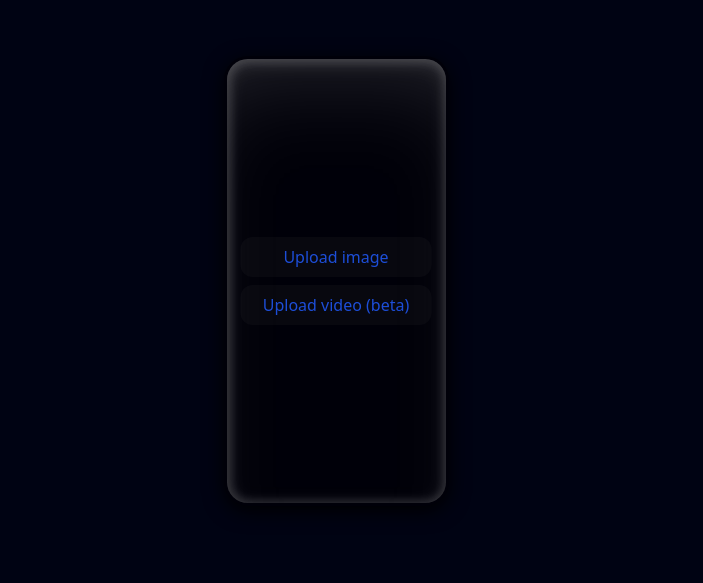
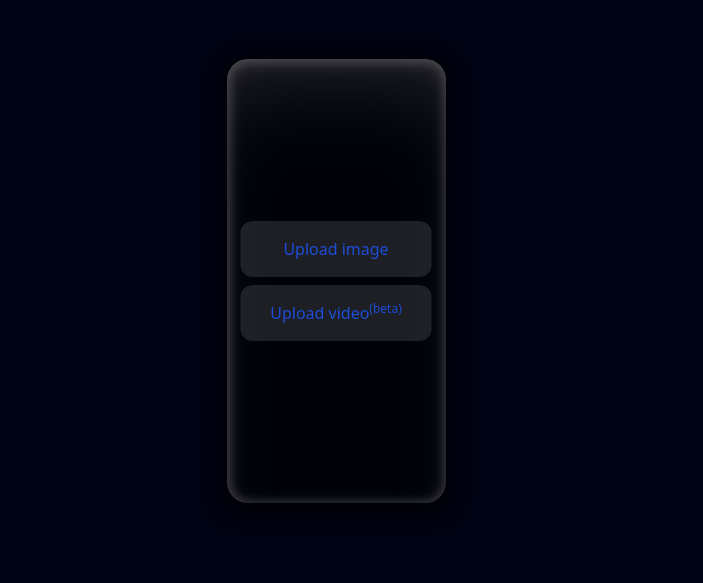
Before and after one commit to SimonBarak/minimalscreen, a website built with webpack: page index.html in a window 1280 px wide. Shown: the part 217-800 px from the top of the page, without its empty margins (304-1007 px from the left). Built offline with nearby package versions, Linux system fonts and the light colour scheme; what @jaames/iro would draw is missing.

Commit message:
change cta color

```diff
--- a/index.html
+++ b/index.html
@@ -239,7 +239,7 @@
             >
               <label
                 id="inputLabel"
-                class="block cta-image cta-opacity p-2 rounded-xl mb-2"
+                class="block cta-image cta-opacity p-2 py-4 rounded-xl mb-2"
               >
                 <input
                   id="input-image"
@@ -253,7 +253,7 @@
 
               <label
                 id="inputLabel"
-                class="block cta-video cta-opacity p-2 rounded-xl"
+                class="block cta-video cta-opacity p-2 py-4 rounded-xl"
               >
                 <input
                   id="input-video"
@@ -261,7 +261,11 @@
                   type="file"
                   name="filefield"
                 />
-                Upload video (beta)
+
+                <div class="flex justify-center">
+                  <div>Upload video</div>
+                  <div class="text-xs">(beta)</div>
+                </div>
               </label>
             </div>
           </div>
--- a/src/index.css
+++ b/src/index.css
@@ -81,7 +81,7 @@ input[type="file"] {
 }
 
 .cta-opacity {
-  background-color: rgba(41, 41, 41, 0.2);
+  background-color: rgba(150, 150, 150, 0.2);
 }
 
 .mobile-mockup::after {
```
Also changed, not shown: dist/main.css.
